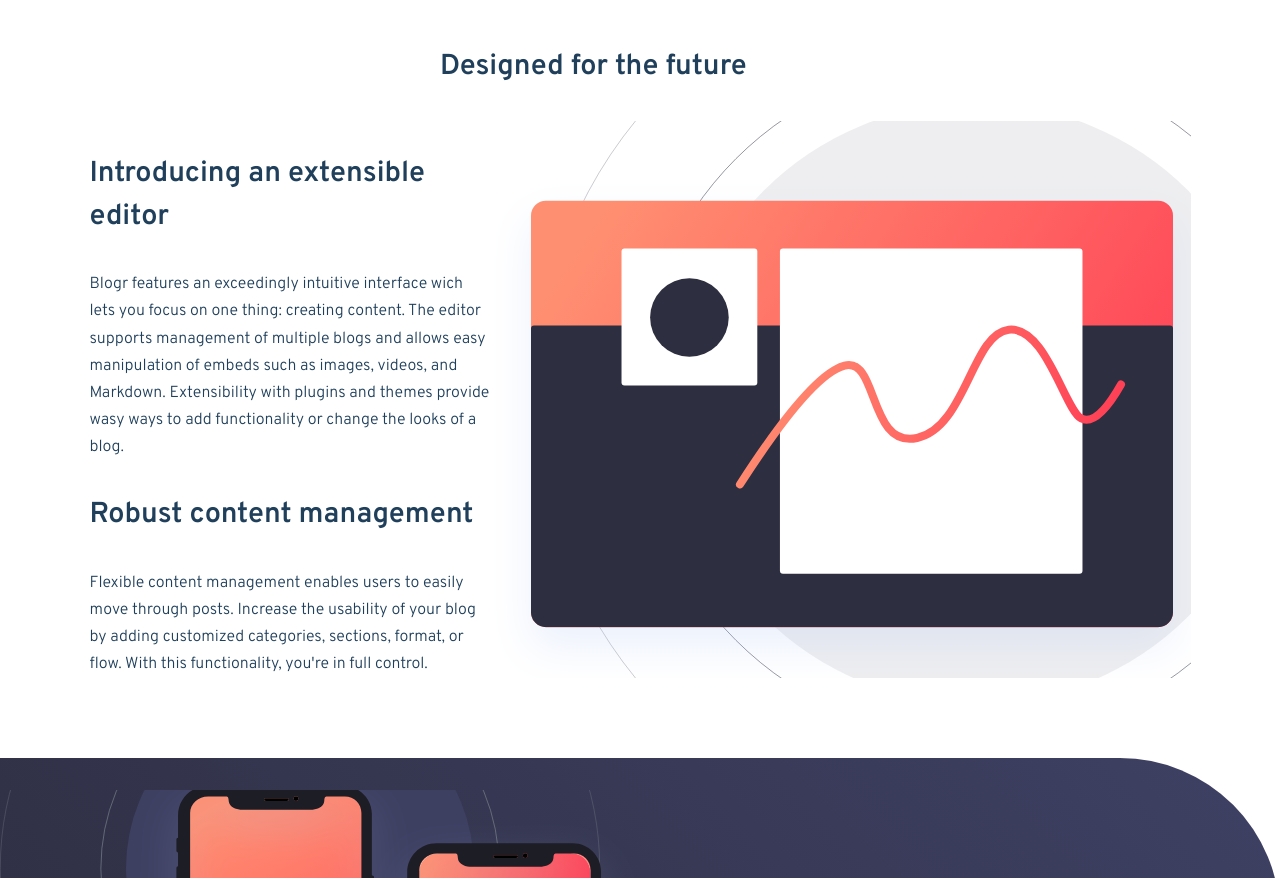
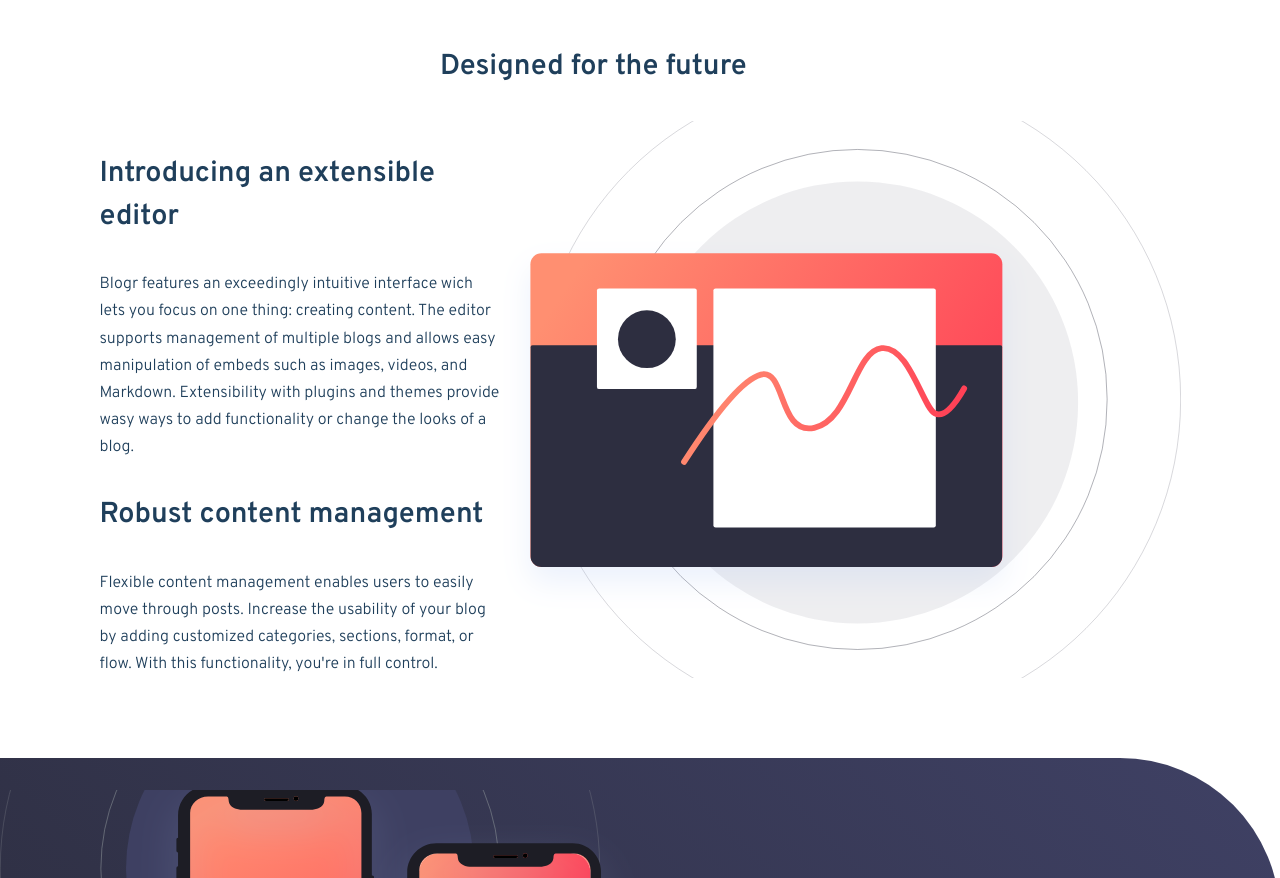
Before and after one commit to arthurcotrim/blog_LandingPage, a plain HTML site: page index.html in a window 1280 px wide. Shown: the part 400-1278 px from the top of the page. Drawn offline with Linux system fonts and the light colour scheme.

Commit message:
Changed the background-position to right, added a cover size and 680px

```diff
--- a/styles/future-section.css
+++ b/styles/future-section.css
@@ -66,9 +66,11 @@
     .image {
         background: url(../images/illustration-editor-desktop.svg);
         background-repeat: no-repeat;
-        background-position: left center;
+        background-position: right;
+        background-size: cover;
 
-        width: 700px;
+
+        width: 680px;
         height: 100%;
     }
 }
```
